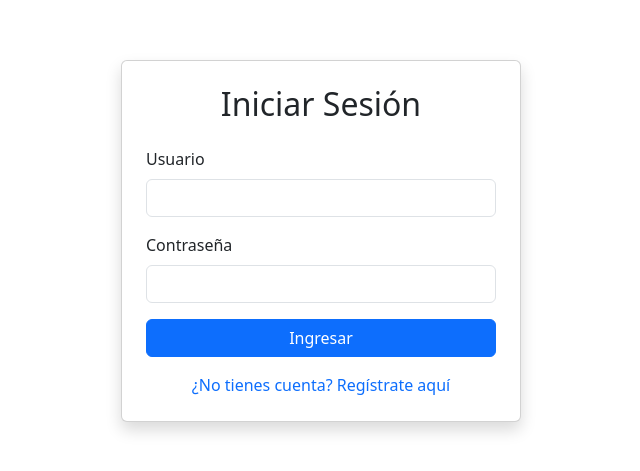
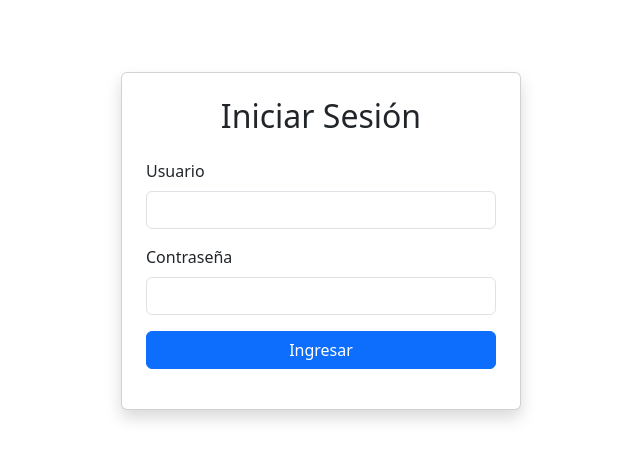
Before and after one commit to jonnathanguaman/MisFinanzasFront, an Angular app: page /login in a window 1280 px wide. Shown: the part 159-630 px from the top of the page, without its empty margins (319-959 px from the left). Built offline with nearby package versions, Linux system fonts and the light colour scheme.

Commit message:
Prueba 001

```diff
--- a/src/app/Pages/login/login.html
+++ b/src/app/Pages/login/login.html
@@ -32,8 +32,8 @@
 
       <button type="submit" class="btn btn-primary w-100">Ingresar</button>
         <div class="text-center mt-3">
-        <a class="text-primary registrar" routerLink="/registro">¿No tienes cuenta? Regístrate aquí</a>
-      </div>
+          <!-- <a class="text-primary registrar" routerLink="/registro">¿No tienes cuenta? Regístrate aquí</a> -->
+        </div>
     </form>
   </div>
 </div>
```
